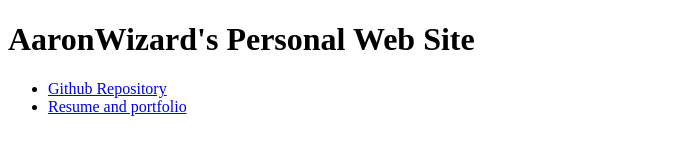
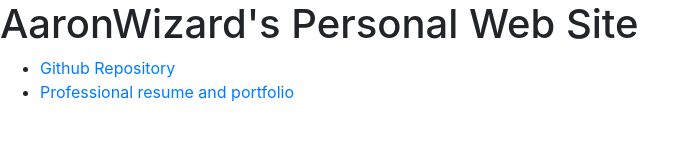
Before and after one commit to AaronWizard/aaronwizard.github.io, a plain HTML site: page index.html in a window 1280 px wide. Shown: the whole page, without its empty margins (0-699 px from the left). Drawn offline with nearby package versions, Linux system fonts and the light colour scheme.

Commit message:
Added Bootstrap

```diff
--- a/index.html
+++ b/index.html
@@ -3,6 +3,7 @@
 	<head>
 		<meta charset="utf-8">
 		<title>AaronWizard's Personal Web Site</title>
+		<link rel="stylesheet" href="https://stackpath.bootstrapcdn.com/bootstrap/4.4.1/css/bootstrap.min.css" integrity="sha384-Vkoo8x4CGsO3+Hhxv8T/Q5PaXtkKtu6ug5TOeNV6gBiFeWPGFN9MuhOf23Q9Ifjh" crossorigin="anonymous">
 	</head>
 	<body>
 		<h1>AaronWizard's Personal Web Site</h1>
@@ -11,7 +12,7 @@
 				<a href="https://github.com/AaronWizard">Github Repository</a>
 			</li>
 			<li>
-				<a href="portfolio">Resume and portfolio</a>
+				<a href="portfolio">Professional resume and portfolio</a>
 			</li>
 		</ul>
 	</body>
```
